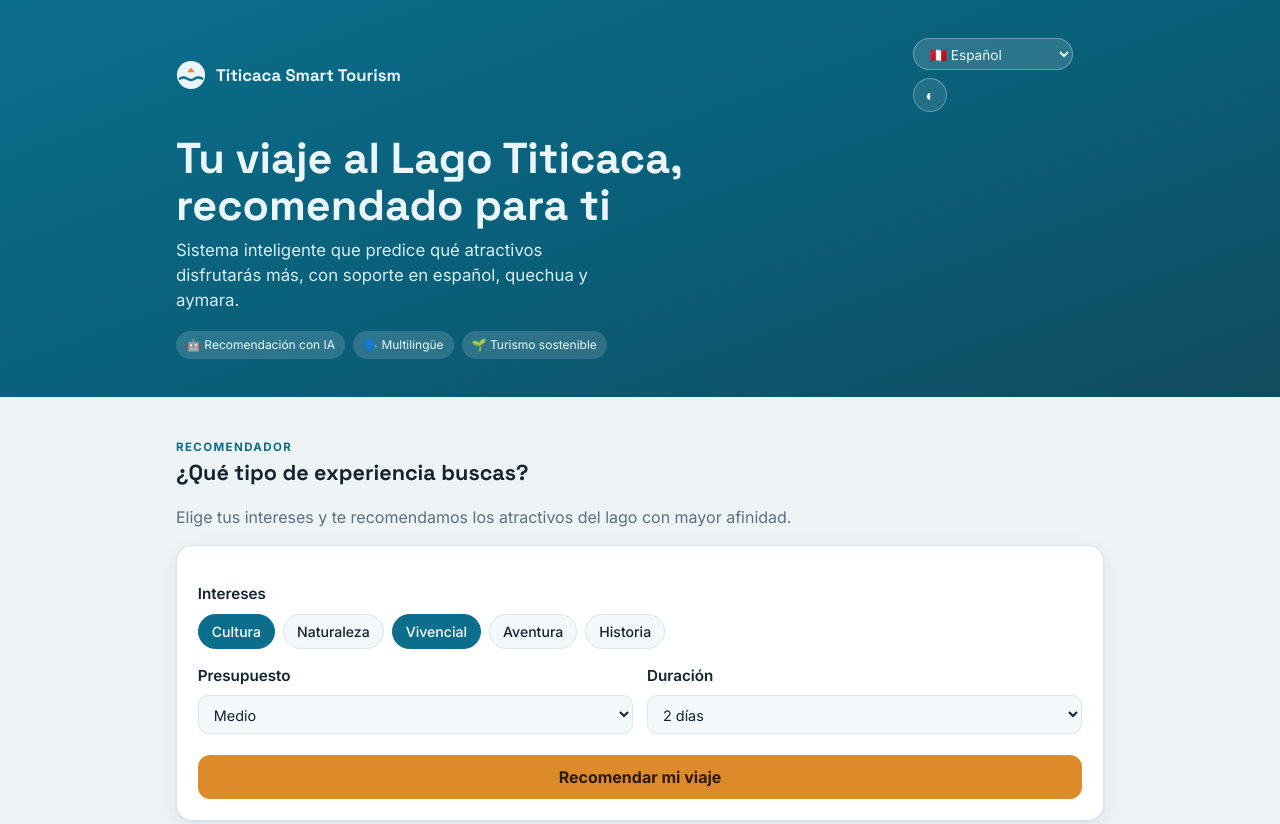
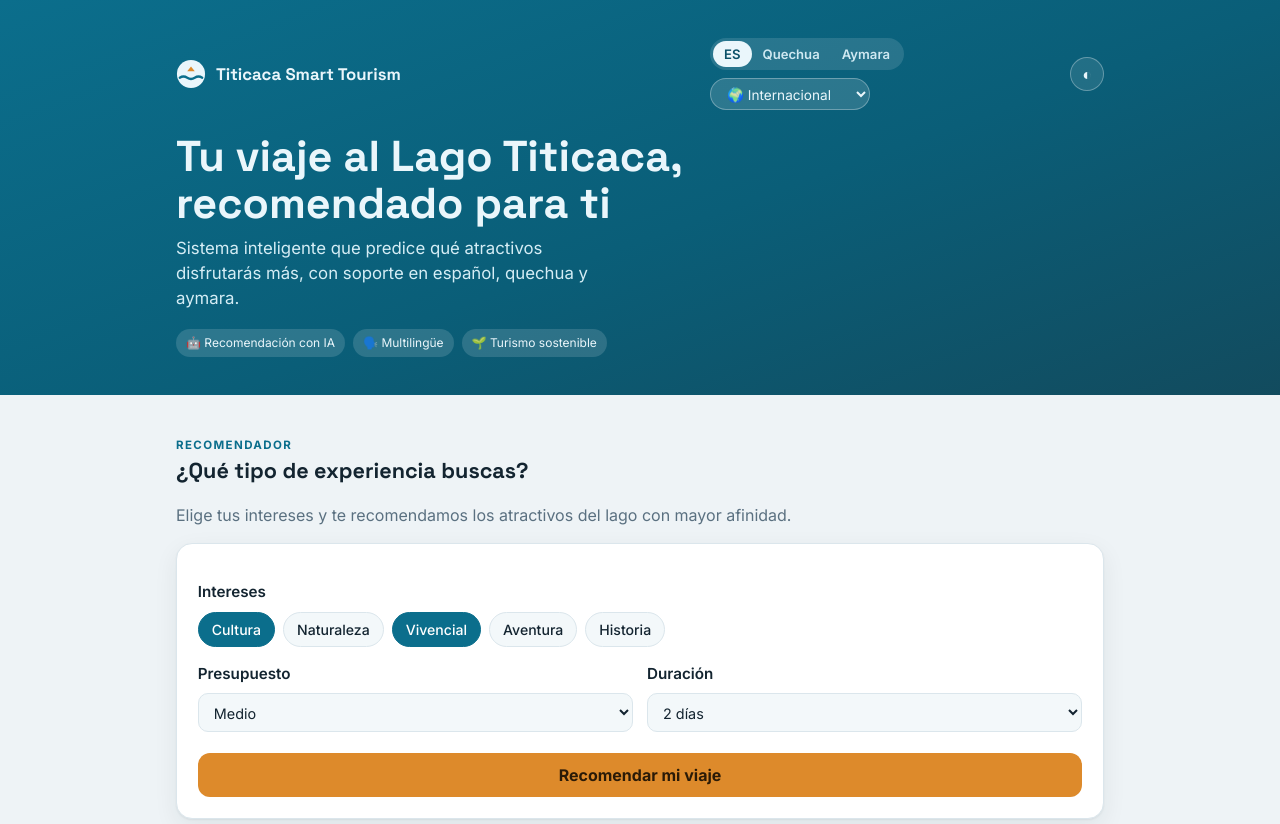
Before and after one commit to vargas987/recomendador-turismo-titicaca, a plain HTML site: page index.html in a window 1280 px wide. Shown: the top 824 px of the page. Drawn offline with Linux system fonts and the light colour scheme.

Commit message:
feat(app): idiomas del Peru como botones aparte del menu internacional
Espanol/Quechua/Aymara quedan como botones visibles; los idiomas
internacionales en un menu desplegable separado.

Co-Authored-By: Claude Opus 4.8 <noreply@anthropic.com>

```diff
--- a/index.html
+++ b/index.html
@@ -50,6 +50,7 @@ button{font-family:var(--sans);cursor:pointer}
 .langsel{background:rgba(255,255,255,.14);color:#eaf6fb;border:1px solid rgba(255,255,255,.3);border-radius:999px;padding:6px 12px;font-size:.85rem;font-family:var(--sans);max-width:160px;cursor:pointer}
 .langsel option{color:#132430}
 .langsel optgroup{color:#132430;font-weight:700}
+.langwrap{display:flex;gap:8px;align-items:center;flex-wrap:wrap}
 .theme-btn{border:1px solid rgba(255,255,255,.3);background:rgba(255,255,255,.1);color:#eaf6fb;border-radius:999px;width:34px;height:34px;font-size:1rem}
 .hero h1{font-size:clamp(1.7rem,5.2vw,2.7rem);margin:1.4rem 0 .5rem;line-height:1.1}
 .hero p.lead{font-size:1.05rem;max-width:40ch;color:#d5edf5;margin:0}
@@ -121,21 +122,22 @@ a{color:var(--primary)}
         <span data-t="brand">Titicaca Smart Tourism</span>
       </div>
       <div class="controls">
-        <select class="langsel" id="langsel" aria-label="Idioma">
-          <optgroup label="Idiomas del Perú">
-            <option value="es">🇵🇪 Español</option>
-            <option value="qu">🏔️ Quechua</option>
-            <option value="ay">🏔️ Aymara</option>
-          </optgroup>
-          <optgroup label="Idiomas internacionales">
+        <div class="langwrap">
+          <div class="lang" role="group" aria-label="Idiomas del Perú">
+            <button data-lang="es" aria-pressed="true">ES</button>
+            <button data-lang="qu" aria-pressed="false">Quechua</button>
+            <button data-lang="ay" aria-pressed="false">Aymara</button>
+          </div>
+          <select class="langsel" id="langsel" aria-label="Idiomas internacionales">
+            <option value="">🌍 Internacional</option>
             <option value="en">🇬🇧 English</option>
             <option value="pt">🇧🇷 Português</option>
             <option value="fr">🇫🇷 Français</option>
             <option value="it">🇮🇹 Italiano</option>
             <option value="zh">🇨🇳 中文</option>
             <option value="ja">🇯🇵 日本語</option>
-          </optgroup>
-        </select>
+          </select>
+        </div>
         <button class="theme-btn" id="theme" title="Tema" aria-label="Cambiar tema">◐</button>
       </div>
     </div>
@@ -265,7 +267,8 @@ function applyLang(code){
  L=code; const d=T[code]; WHY=d.why;
  document.querySelectorAll("[data-t]").forEach(el=>{const k=el.getAttribute("data-t"); if(d[k]!=null) el.textContent=d[k];});
  document.querySelectorAll("[data-ph]").forEach(el=>{const k=el.getAttribute("data-ph"); if(d[k]!=null) el.placeholder=d[k];});
- var _ls=document.getElementById("langsel"); if(_ls) _ls.value=code;
+ document.querySelectorAll(".lang button").forEach(b=>b.setAttribute("aria-pressed", b.dataset.lang===code));
+ var _ls=document.getElementById("langsel"); if(_ls){ var _has=Array.from(_ls.options).some(function(o){return o.value===code;}); _ls.value=_has?code:""; }
  renderResults();
  document.getElementById("msgs").innerHTML=""; botSay(d.greet);
 }
@@ -372,7 +375,8 @@ document.getElementById("theme").onclick=()=>{
 try{const s=localStorage.getItem("tt-theme");if(s)document.documentElement.setAttribute("data-theme",s)}catch(e){}
 
 /* ---------- idioma ---------- */
-document.getElementById("langsel").onchange=function(e){applyLang(e.target.value);};
+document.querySelectorAll(".lang button").forEach(function(b){b.onclick=function(){applyLang(b.dataset.lang);};});
+document.getElementById("langsel").onchange=function(e){ if(e.target.value) applyLang(e.target.value); };
 
 /* ---------- PWA: instalar + service worker ---------- */
 let deferredPrompt=null;
```
